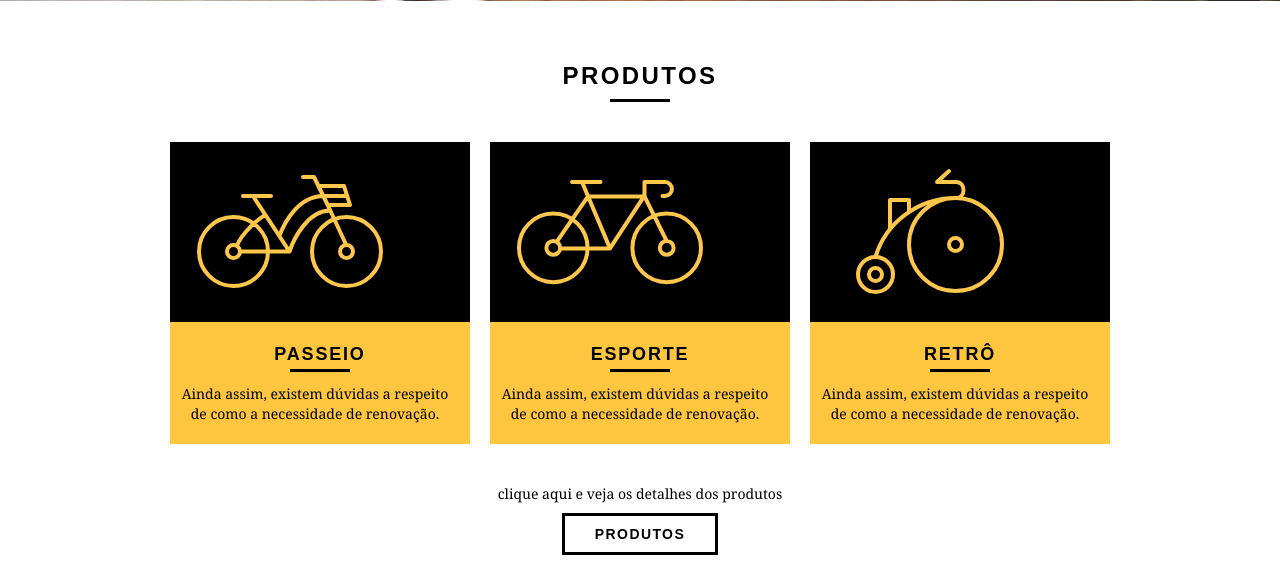
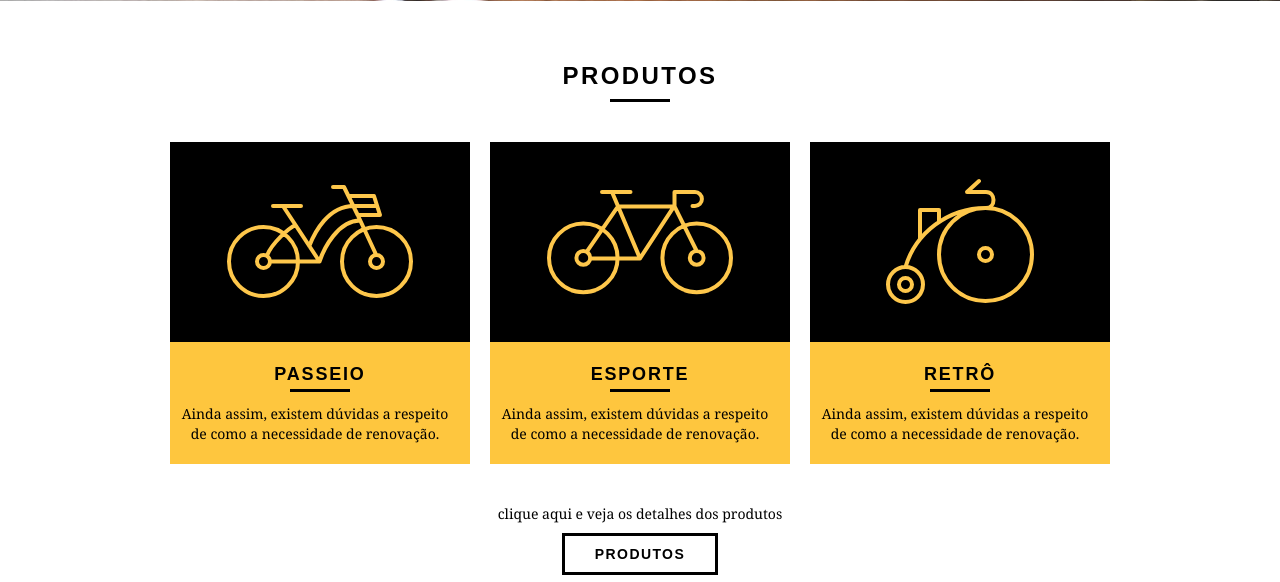
Before and after one commit to hugolima03/Bikcraft, a PHP site: page / in a window 1280 px wide. Shown: the part 471-1053 px from the top of the page. Run offline with PHP 8.4, Linux system fonts and the light colour scheme.

Commit message:
Ajuste nos cards de produtos

```diff
--- a/styles/styles.css
+++ b/styles/styles.css
@@ -171,7 +171,7 @@ img {
 
 .product_icon {
     background: #000;
-    padding: 20px;
+    padding: 30px 50px;
 }
 
 .call {
```
